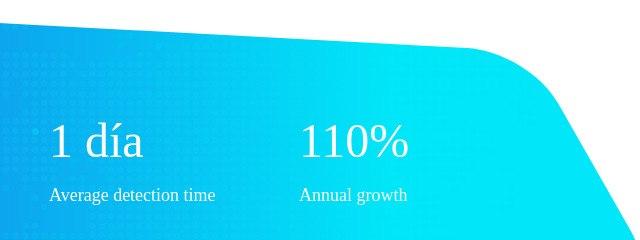
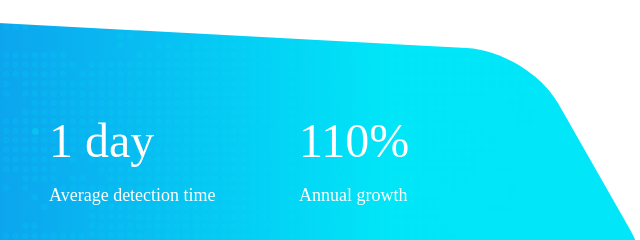
Before and after one commit to breachfy/breachfy, a plain HTML site: page index.html in a window 1280 px wide. Shown: the part 2574-2814 px from the top of the page, 626-1266 px from the left. Drawn offline with nearby package versions, Linux system fonts and the light colour scheme; a web font is replaced by a local one.

Commit message:
Update index.html

```diff
--- a/index.html
+++ b/index.html
@@ -203,7 +203,7 @@
             <div class="col-3">
                 <div class="card">
                     <div class="card-body">
-                        <h5 class="card-title">1 día</h5>
+                        <h5 class="card-title">1 day</h5>
                         <p class="card-text">Average detection time</p>
                     </div>
                 </div>
```
